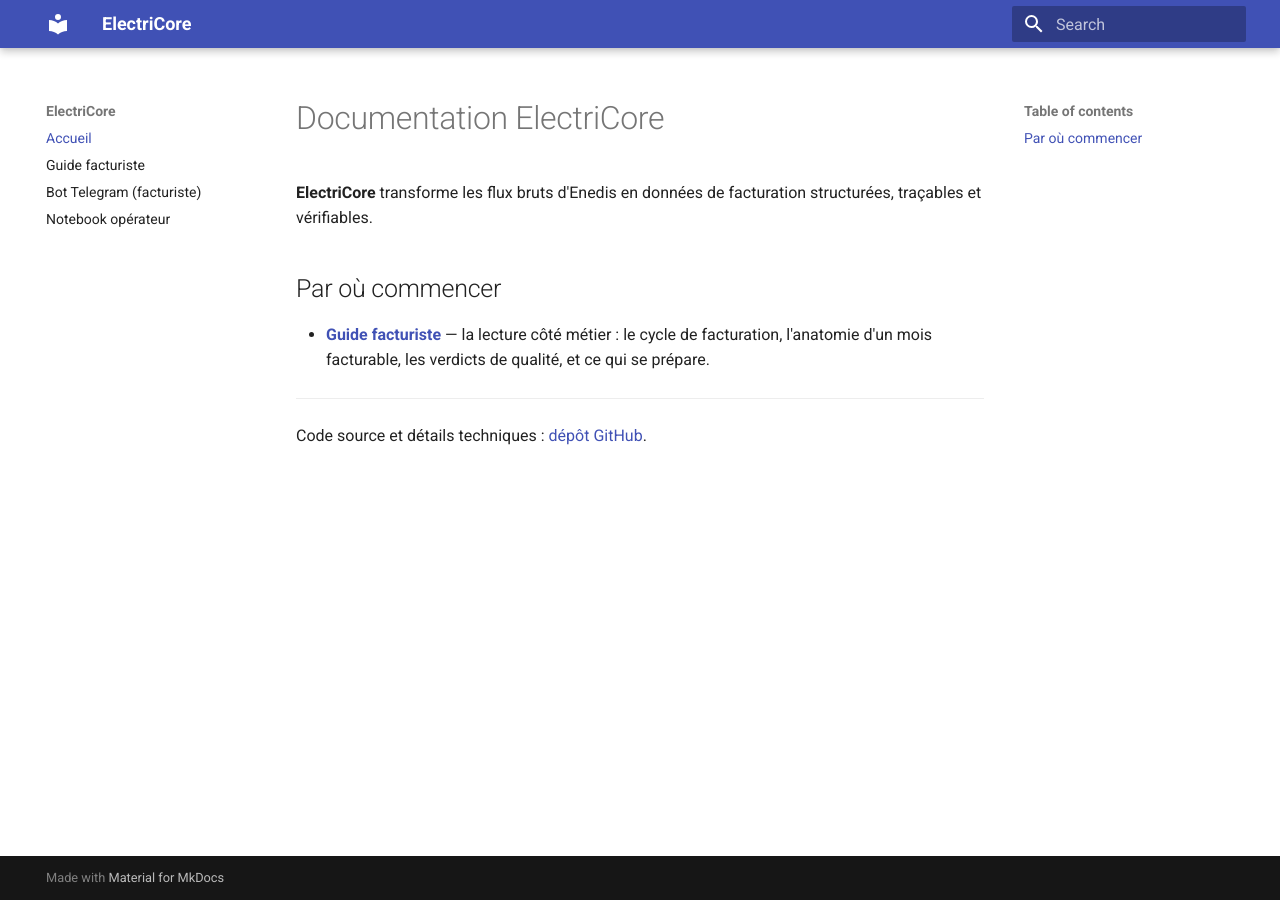
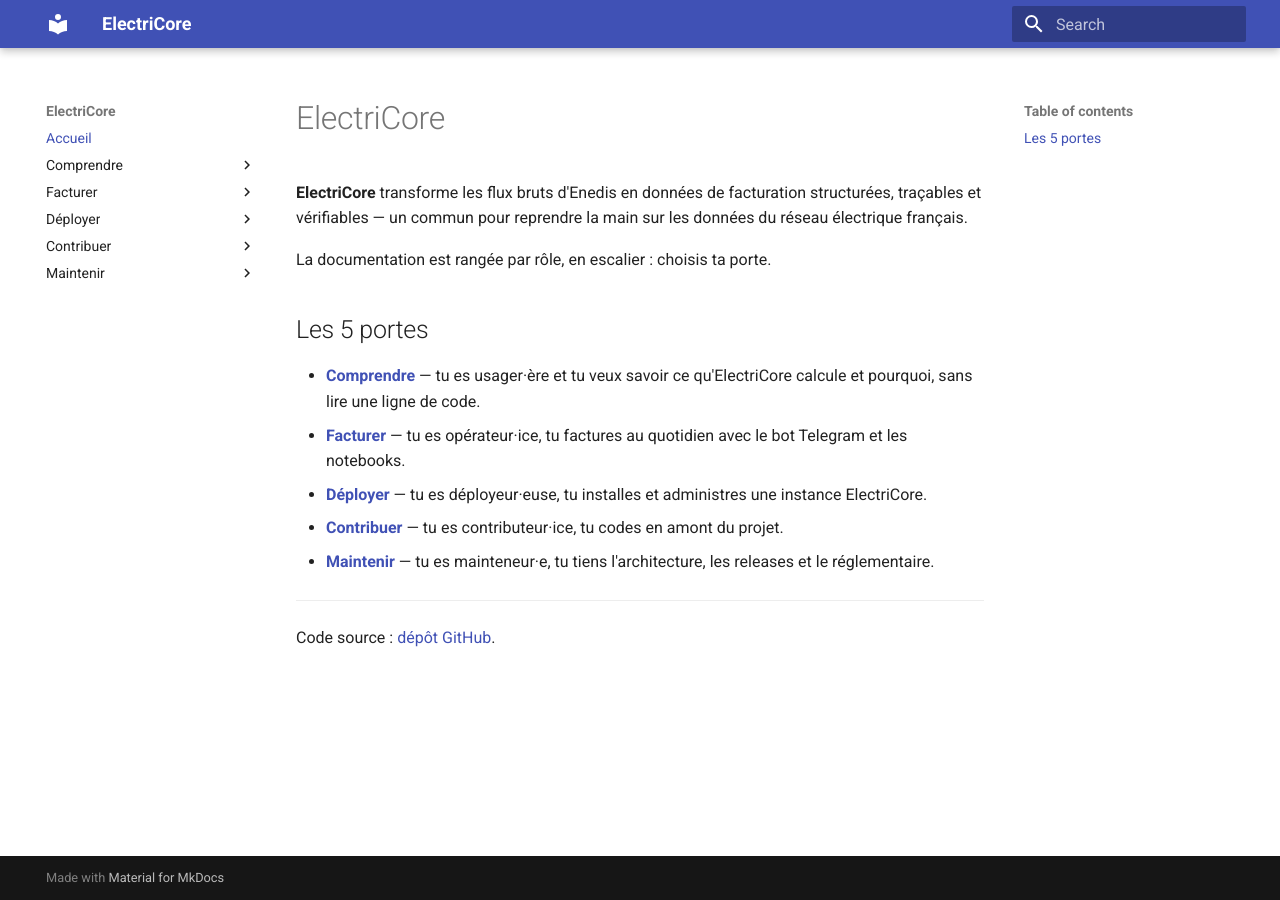
Before and after one commit to Energie-De-Nantes/electricore, an MkDocs documentation site: the page built from docs/index.md, in a window 1280 px wide. Built offline with MkDocs 1.6.1 and Material for MkDocs 9.7.7, drawn with Linux system fonts in a browser that asks for light colours.

Commit message:
feat(docs): nav 5 sections par rôle + accueil 5 portes (#556)
La nav MkDocs passe de 4 pages plates à 5 sections (Comprendre, Facturer,
Déployer, Contribuer, Maintenir) ; les 3 pages facturiste/bot/notebook
existantes rejoignent Facturer. L'accueil oriente chaque rôle de lecture
en une phrase vers sa section. Comprendre/Déployer/Maintenir ouvrent avec
une page d'index courte, leur contenu réel venant de tranches suivantes
(#557/#558/#559).

Co-Authored-By: Claude Fable 5 <noreply@anthropic.com>

```diff
--- a/docs/index.md
+++ b/docs/index.md
@@ -1,14 +1,24 @@
-# Documentation ElectriCore
+# ElectriCore
 
 **ElectriCore** transforme les flux bruts d'Enedis en données de facturation
-structurées, traçables et vérifiables.
+structurées, traçables et vérifiables — un commun pour reprendre la main sur les
+données du réseau électrique français.
 
-## Par où commencer
+La documentation est rangée par rôle, en escalier : choisis ta porte.
 
-- **[Guide facturiste](facturiste/changelog-facturiste.md)** — la lecture côté métier :
-  le cycle de facturation, l'anatomie d'un mois facturable, les verdicts de qualité,
-  et ce qui se prépare.
+## Les 5 portes
+
+- **[Comprendre](comprendre/index.md)** — tu es usager·ère et tu veux savoir ce
+  qu'ElectriCore calcule et pourquoi, sans lire une ligne de code.
+- **[Facturer](facturiste/changelog-facturiste.md)** — tu es opérateur·ice, tu
+  factures au quotidien avec le bot Telegram et les notebooks.
+- **[Déployer](deployer/index.md)** — tu es déployeur·euse, tu installes et
+  administres une instance ElectriCore.
+- **[Contribuer](contribuer/index.md)** — tu es contributeur·ice, tu codes en
+  amont du projet.
+- **[Maintenir](maintenir/index.md)** — tu es mainteneur·e, tu tiens
+  l'architecture, les releases et le réglementaire.
 
 ---
 
-Code source et détails techniques : [dépôt GitHub](https://github.com/Energie-De-Nantes/electricore).
+Code source : [dépôt GitHub](https://github.com/Energie-De-Nantes/electricore).
--- a/mkdocs.yml
+++ b/mkdocs.yml
@@ -17,6 +17,18 @@ exclude_docs: "*.excalidraw"
 
 nav:
   - Accueil: index.md
-  - Guide facturiste: facturiste/changelog-facturiste.md
-  - Bot Telegram (facturiste): guide-bot-facturiste.md
-  - Notebook opérateur: operateur-notebook.md
+  - Comprendre:
+      - comprendre/index.md
+  - Facturer:
+      - Guide facturiste: facturiste/changelog-facturiste.md
+      - Bot Telegram (facturiste): guide-bot-facturiste.md
+      - Notebook opérateur: operateur-notebook.md
+  - Déployer:
+      - deployer/index.md
+  - Contribuer:
+      - contribuer/index.md
+      - Charte de la documentation: contribuer/charte-documentation.md
+      - Carte des domaines: contribuer/carte-domaines.md
+      - Développer: contribuer/developper.md
+  - Maintenir:
+      - maintenir/index.md
```
Also changed, not shown: docs/comprendre/index.md (added, +15 -0 lines), docs/deployer/index.md (added, +13 -0 lines), docs/maintenir/index.md (added, +13 -0 lines).
